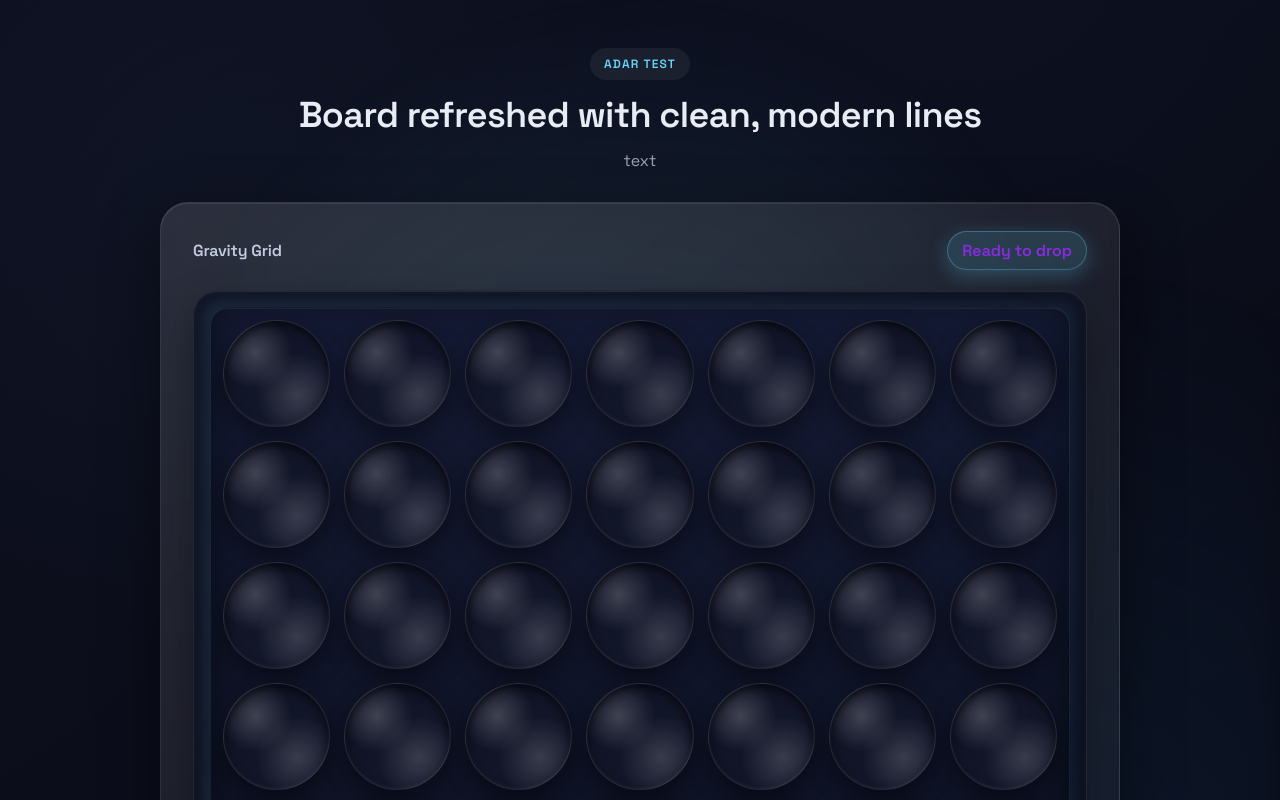
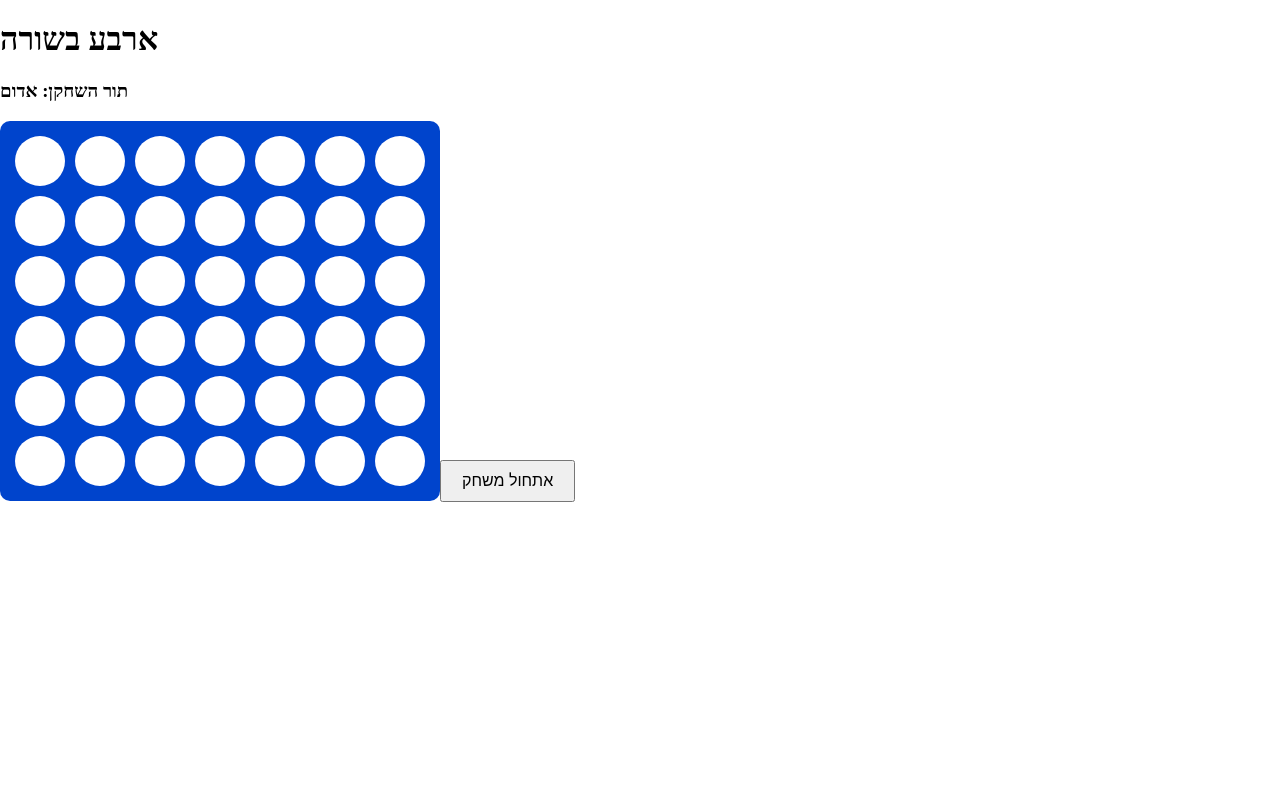
Before and after one commit to itay4560/connect-four, a React (Vite) app: page / in a window 1280 px wide. Shown: the top 800 px of the page. Built offline with nearby package versions, Linux system fonts and the light colour scheme.

Commit message:
adar test3

```diff
--- a/src/App.css
+++ b/src/App.css
@@ -1,96 +1,37 @@
-@import url("https://fonts.googleapis.com/css2?family=Space+Grotesk:wght@400;500;600&display=swap");
-
-:root {
-  color-scheme: light;
-  --bg: #080912;
-  --bg-secondary: #0f1224;
-  --accent: #66d8ff;
-  --accent-strong: #2b95f2;
-  --surface: rgba(255, 255, 255, 0.06);
-  --text: #e7ecf5;
-  --muted: #9aa3b5;
+.board {
+    background-color: #0044cc; /* כחול קלאסי */
+    padding: 10px;
+    display: inline-block;
+    border-radius: 10px;
 }
 
-* {
-  box-sizing: border-box;
+.board-row {
+    display: flex;
 }
 
-body {
-  margin: 0;
-  font-family: "Space Grotesk", system-ui, -apple-system, sans-serif;
-  color: var(--text);
-  background: radial-gradient(circle at 20% 20%, rgba(102, 216, 255, 0.15), transparent 30%),
-    radial-gradient(circle at 80% 0%, rgba(43, 149, 242, 0.12), transparent 30%), var(--bg);
-  min-height: 100vh;
+.square {
+    width: 60px;
+    height: 60px;
+    background-color: #0044cc;
+    display: flex;
+    justify-content: center;
+    align-items: center;
+    cursor: pointer;
 }
 
-.app-shell {
-  min-height: 100vh;
-  display: flex;
-  align-items: center;
-  justify-content: center;
-  position: relative;
-  padding: 48px 20px 64px;
-  overflow: hidden;
-  background: linear-gradient(145deg, rgba(15, 18, 36, 0.8), rgba(8, 9, 18, 0.92));
+.circle {
+    width: 50px;
+    height: 50px;
+    border-radius: 50%;
+    background-color: white; /* חור ריק */
 }
 
-.app-glow {
-  position: absolute;
-  inset: 0;
-  background: radial-gradient(circle at 50% 40%, rgba(102, 216, 255, 0.12), transparent 50%),
-    radial-gradient(circle at 80% 80%, rgba(43, 149, 242, 0.1), transparent 50%);
-  filter: blur(18px);
-  pointer-events: none;
+.circle.red { background-color: #ff3333; }
+.circle.yellow { background-color: #ffcc00; }
+
+.reset-btn {
+    margin-top: 20px;
+    padding: 10px 20px;
+    font-size: 16px;
+    cursor: pointer;
 }
-
-.content {
-  position: relative;
-  z-index: 1;
-  width: min(1100px, 100%);
-  display: flex;
-  flex-direction: column;
-  align-items: center;
-  gap: 28px;
-}
-
-.app-header {
-  text-align: center;
-  max-width: 720px;
-}
-
-.eyebrow {
-  display: inline-flex;
-  padding: 8px 14px;
-  border-radius: 999px;
-  background: rgba(255, 255, 255, 0.06);
-  color: var(--accent);
-  letter-spacing: 0.1em;
-  font-weight: 600;
-  text-transform: uppercase;
-  font-size: 0.75rem;
-  margin: 0 0 12px;
-}
-
-h1 {
-  margin: 0 0 10px;
-  font-size: clamp(28px, 3vw, 36px);
-  letter-spacing: -0.02em;
-}
-
-.subtitle {
-  margin: 0;
-  color: var(--muted);
-  line-height: 1.6;
-  font-size: 1rem;
-}
-
-@media (max-width: 768px) {
-  .app-shell {
-    padding: 32px 16px 48px;
-  }
-
-  .subtitle {
-    font-size: 0.95rem;
-  }
-}
--- a/src/App.jsx
+++ b/src/App.jsx
@@ -1,18 +1,13 @@
-import "./App.css";
-import Board from "./Board";
+import React from 'react';
+import './App.css';
+import ConnectFour from './ConnectFour';
 
-export default function App() {
-  return (
-    <div className="app-shell">
-      <div className="app-glow" aria-hidden />
-      <div className="content">
-        <header className="app-header">
-          <p className="eyebrow">adar test</p>
-          <h1>Board refreshed with clean, modern lines</h1>
-          <p className="subtitle">text</p>
-        </header>
-        <Board />
-      </div>
-    </div>
-  );
+function App() {
+    return (
+        <div className="App">
+            <ConnectFour />
+        </div>
+    );
 }
+
+export default App;
--- /dev/null
+++ b/src/ConnectFour.jsx
@@ -0,0 +1,80 @@
+import React, { useState } from 'react';
+import Square from './Square';
+
+function ConnectFour() {
+    const ROWS = 6;
+    const COLS = 7;
+
+    // יצירת לוח ריק
+    const [board, setBoard] = useState(Array(ROWS).fill(null).map(() => Array(COLS).fill(null)));
+    const [isRedNext, setIsRedNext] = useState(true);
+    const [winner, setWinner] = useState(null);
+
+    function checkWinner(grid) {
+        // בדיקת רצפים (אופקי, אנכי ואלכסוני)
+        // זו לוגיקה מקוצרת לבדיקה
+        for (let r = 0; r < ROWS; r++) {
+            for (let c = 0; c < COLS; c++) {
+                const player = grid[r][c];
+                if (!player) continue;
+
+                // בדיקה ימינה, למטה, ובאלכסונים
+                if (c + 3 < COLS && player === grid[r][c+1] && player === grid[r][c+2] && player === grid[r][c+3]) return player;
+                if (r + 3 < ROWS) {
+                    if (player === grid[r+1][c] && player === grid[r+2][c] && player === grid[r+3][c]) return player;
+                    if (c + 3 < COLS && player === grid[r+1][c+1] && player === grid[r+2][c+2] && player === grid[r+3][c+3]) return player;
+                    if (c - 3 >= 0 && player === grid[r+1][c-1] && player === grid[r+2][c-2] && player === grid[r+3][c-3]) return player;
+                }
+            }
+        }
+        return null;
+    }
+
+    function handleClick(col) {
+        if (winner) return;
+
+        const newBoard = board.map(row => [...row]);
+        // מציאת השורה הכי נמוכה פנויה בעמודה
+        for (let row = ROWS - 1; row >= 0; row--) {
+            if (!newBoard[row][col]) {
+                newBoard[row][col] = isRedNext ? "Red" : "Yellow";
+                setBoard(newBoard);
+
+                const gameWinner = checkWinner(newBoard);
+                if (gameWinner) {
+                    setWinner(gameWinner);
+                } else {
+                    setIsRedNext(!isRedNext);
+                }
+                return;
+            }
+        }
+    }
+
+    return (
+        <div className="game-container">
+            <h1>ארבע בשורה</h1>
+            <h3>
+                {winner ? "המנצח הוא: " + winner : "תור השחקן: " + (isRedNext ? "אדום" : "צהוב")}
+            </h3>
+
+            <div className="board">
+                {board.map((row, rowIndex) => (
+                    <div key={rowIndex} className="board-row">
+                        {row.map((cell, colIndex) => (
+                            <Square
+                                key={colIndex}
+                                value={cell}
+                                onClick={() => handleClick(colIndex)}
+                            />
+                        ))}
+                    </div>
+                ))}
+            </div>
+
+            <button className="reset-btn" onClick={() => window.location.reload()}>אתחול משחק</button>
+        </div>
+    );
+}
+
+export default ConnectFour;
--- /dev/null
+++ b/src/Square.jsx
@@ -0,0 +1,16 @@
+import React from 'react';
+
+function Square({ value, onClick }) {
+    // יצירת שם המחלקה בעזרת שרשור רגיל במקום סימן דולר
+    let className = "circle";
+    if (value === "Red") className = "circle red";
+    if (value === "Yellow") className = "circle yellow";
+
+    return (
+        <div className="square" onClick={onClick}>
+            <div className={className}></div>
+        </div>
+    );
+}
+
+export default Square;
```
